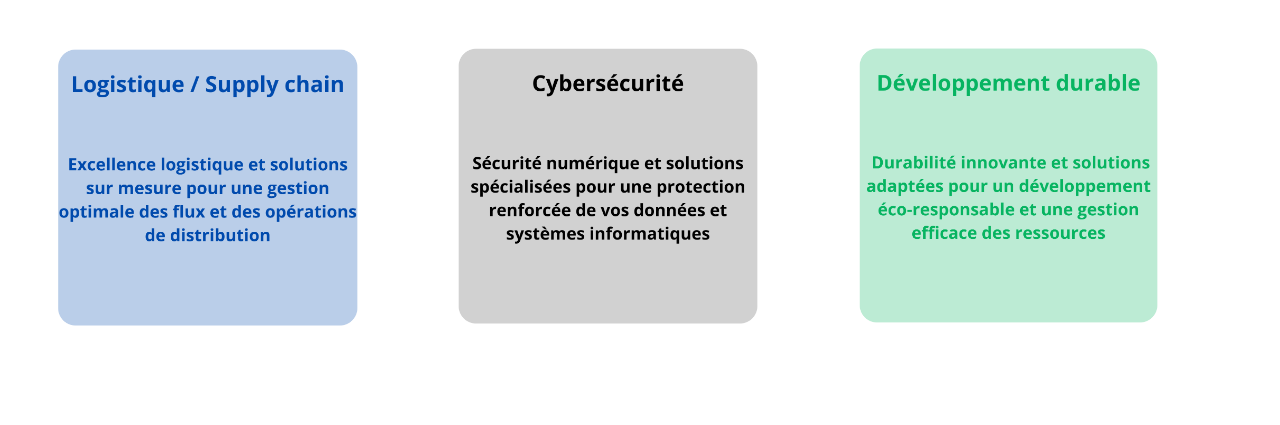
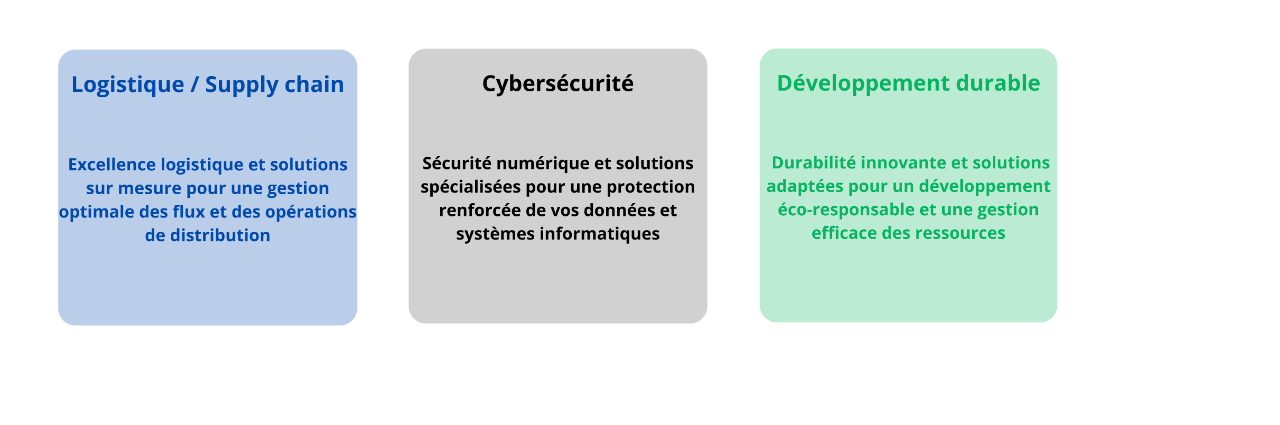
Before and after one commit to AgenceINGERIM/AgenceINGERIM.github.io, a plain HTML site: page domainesdexpertises.html in a window 1280 px wide. Shown: the part 510-935 px from the top of the page. Drawn offline with Linux system fonts and the light colour scheme.

Commit message:
Update CSS.css

```diff
--- a/CSS.css
+++ b/CSS.css
@@ -10,7 +10,6 @@
     height: 500px;
     color: white; /* Couleur du texte sur l'image */
     width:auto;
-    min-width:1000px;
 }
 .onglets {
     background-image: url('coul.png');
@@ -79,7 +78,9 @@
     text-decoration: none;
 }
 .dom{
-    padding:50px;
+    padding-top:50px;
+    padding-bottom:50px;
+    padding-left:50px;
 }
 
 .disp{
```
